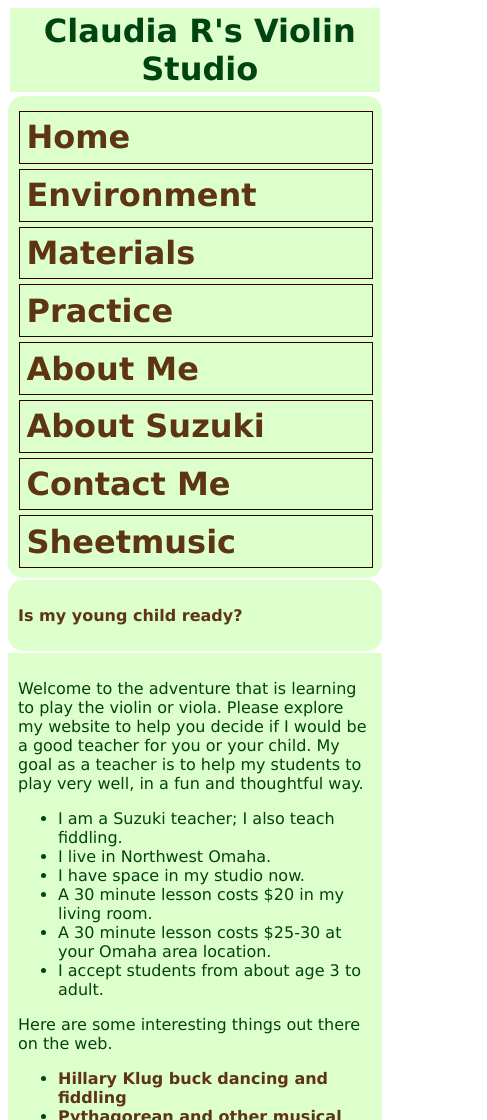
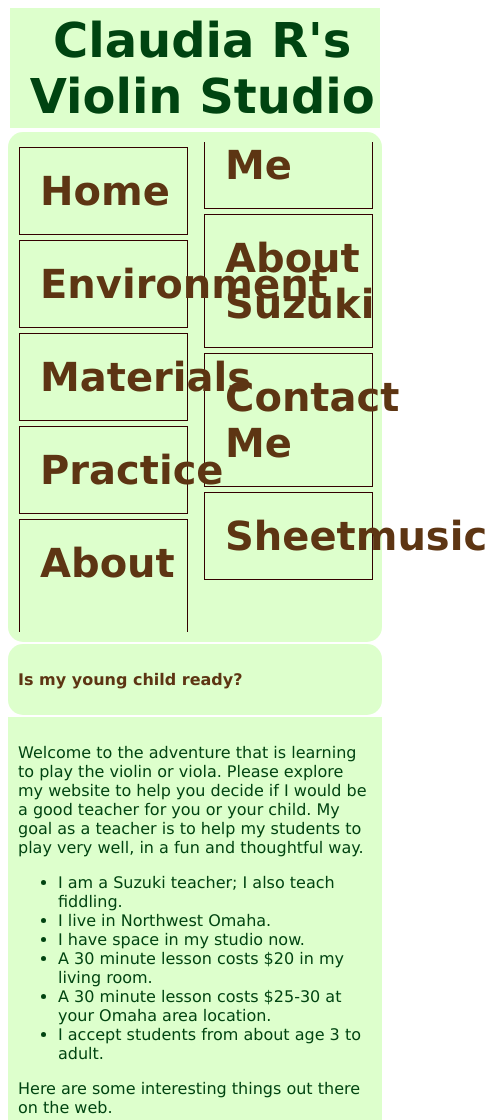
Before and after one commit to theluckyfiddler/theluckyfiddler.github.io, a plain HTML site: page index.html in a window 390 px wide. Shown: the top 1120 px of the page, 487 px wide, since content can reach past the window. Drawn offline with Linux system fonts and the light colour scheme.

Commit message:
Update violinstyle.css
increase nave padding and font sizes; make nav ul 2 column.

```diff
--- a/violinstyle.css
+++ b/violinstyle.css
@@ -169,7 +169,7 @@ h3 {padding:0;
 		height: auto;
 	}
 	h1{height: 100%;
-	   font-size:2em;
+	   font-size:3em;
 	   padding-left:0.3em;
 	   text-indent: 0;  /*make h1 visible now */
 	   white-space: normal;
@@ -183,12 +183,14 @@ h3 {padding:0;
 		}
 
 	nav a {display:block;
-		padding:0.2em;
-		font-size:2em;
+		padding:0.5em;
+		font-size:2.5em;
+
 		border:1px solid #330000;
 	}
 	nav ul{margin:0;
 		padding:0;
+		column-count:2
 	}
 	nav li{display:block;
 		margin:0;
```
